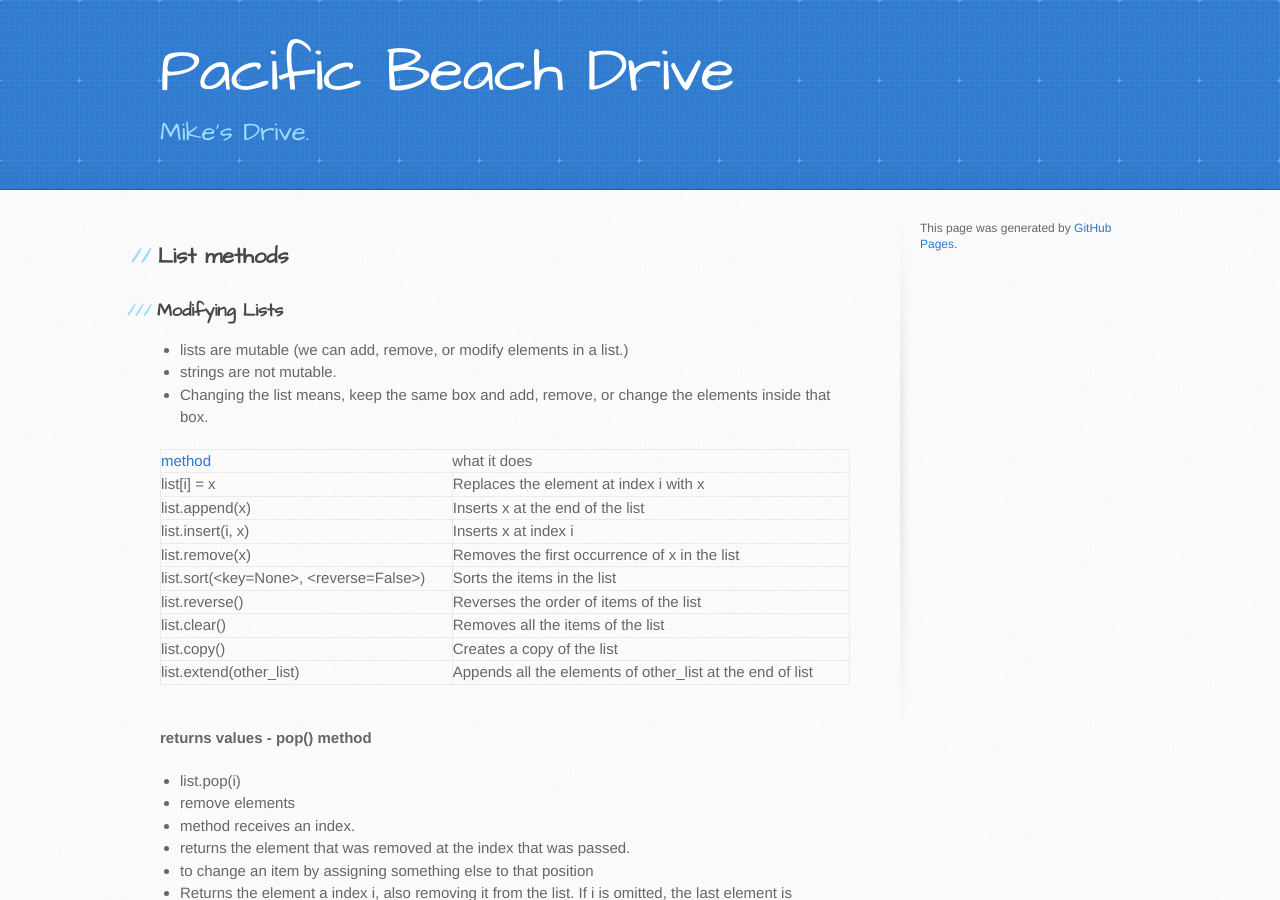
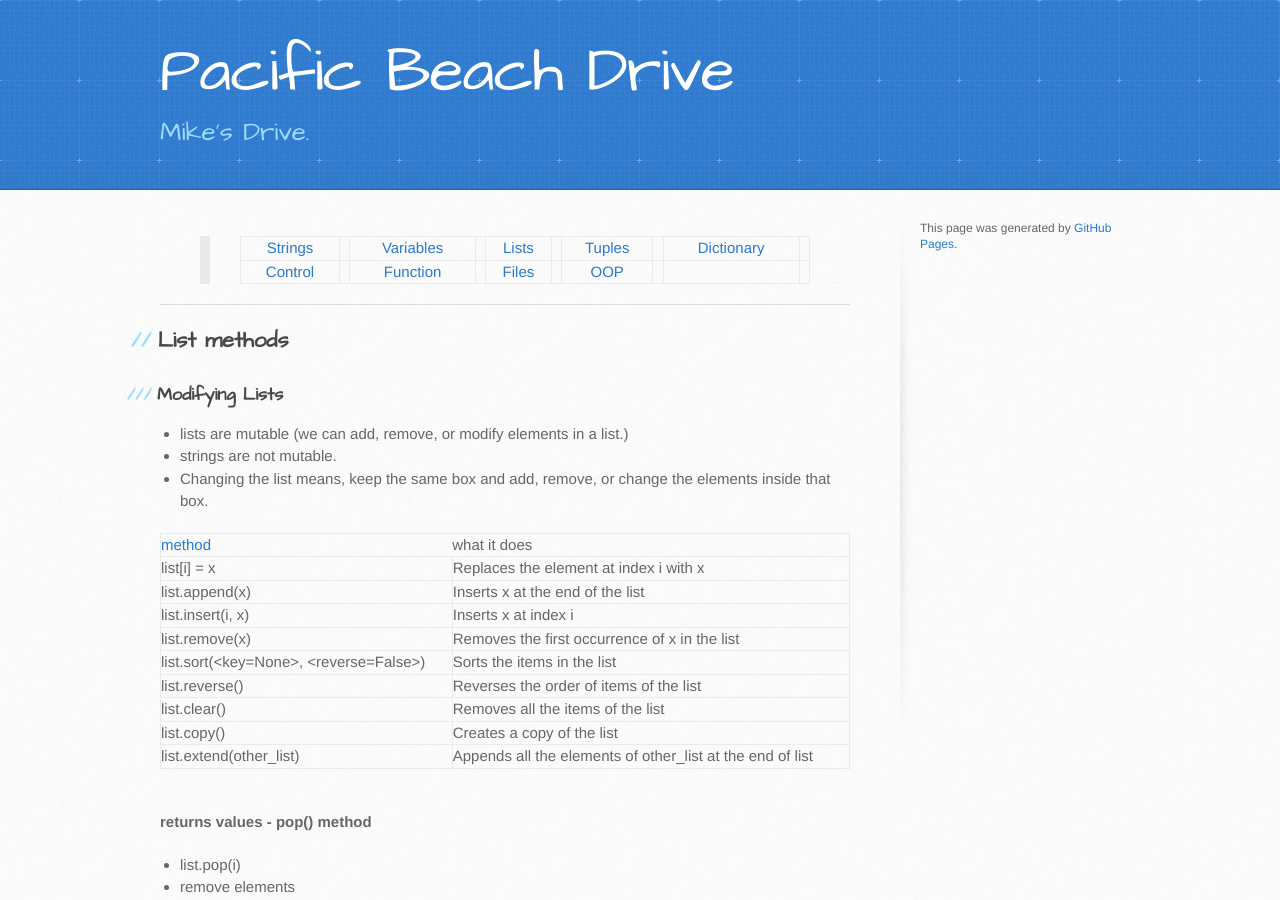
Before and after one commit to trumpfheller/trumpfheller.github.io, a Jekyll site: the page built from python/listmethods.md, in a window 1280 px wide and 900 px high. Built offline with Jekyll 4.4.1, drawn with Linux system fonts in a browser that asks for light colours.

Commit message:
Update listmethods.md

```diff
--- a/python/listmethods.md
+++ b/python/listmethods.md
@@ -2,6 +2,10 @@
 title: ggl python List methods
 layout: default
 ---
+> [Strings](./strings.html) || [Variables](./variables.html) || [Lists](./lists.html) || [Tuples](./tuples.html) || [Dictionary](./dictionary.html) ||
+>  [Control](./control.html) || [Function](./function.html)|| [Files](./files.html) || [OOP](./oop.html) ||
+
+***
 
 ## List methods
 
```
